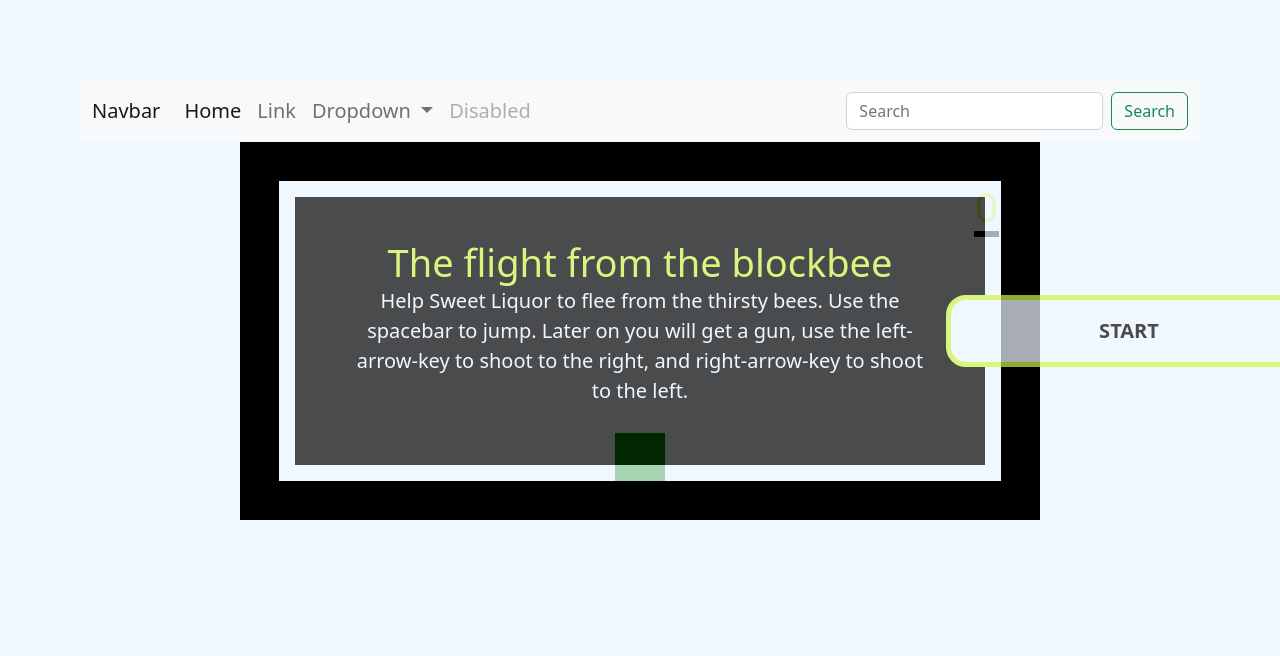
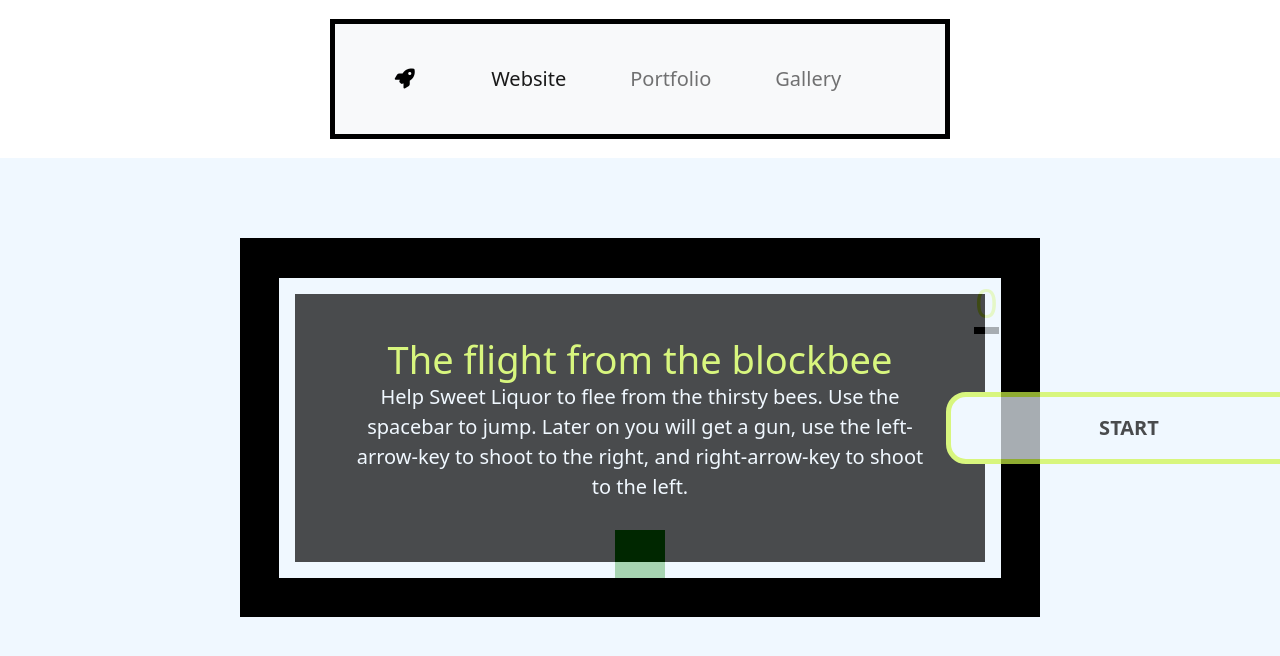
Before and after one commit to purplehippo911/VueGame, a website: page src/index.html in a window 1280 px wide. Shown: the top 656 px of the page. Drawn offline with nearby package versions, Linux system fonts and the light colour scheme; files that its build step writes are made by us from their sources.

Commit message:
made navbar✨

```diff
--- a/src/index.html
+++ b/src/index.html
@@ -7,49 +7,41 @@
     <title>VueGame</title>
     <link href="https://cdn.jsdelivr.net/npm/bootstrap@5.2.2/dist/css/bootstrap.min.css" rel="stylesheet" integrity="sha384-Zenh87qX5JnK2Jl0vWa8Ck2rdkQ2Bzep5IDxbcnCeuOxjzrPF/et3URy9Bv1WTRi" crossorigin="anonymous">
     <script src="https://cdn.jsdelivr.net/npm/bootstrap@5.2.2/dist/js/bootstrap.bundle.min.js" integrity="sha384-OERcA2EqjJCMA+/3y+gxIOqMEjwtxJY7qPCqsdltbNJuaOe923+mo//f6V8Qbsw3" crossorigin="anonymous"></script>
+    <script src="https://kit.fontawesome.com/ec1b54e658.js" crossorigin="anonymous"></script>
     <link rel="stylesheet" href="css/style.css" />
   </head>
   <body>
-
     <div id="app">
-      <main>
+      <header>
+        <div class="container row">
           <nav class="navbar navbar-expand-lg bg-light">
             <div class="container-fluid">
-            <a class="navbar-brand" href="#">Navbar</a>
+              <a class="logo" href="index.html">
+                <i class=""></i>
+              </a>
               <button class="navbar-toggler" type="button" data-bs-toggle="collapse" data-bs-target="#navbarSupportedContent" aria-controls="navbarSupportedContent" aria-expanded="false" aria-label="Toggle navigation">
                 <span class="navbar-toggler-icon"></span>
               </button>
               <div class="collapse navbar-collapse" id="navbarSupportedContent">
                 <ul class="navbar-nav me-auto mb-2 mb-lg-0">
                   <li class="nav-item">
-                  <a class="nav-link active" aria-current="page" href="#">Home</a>
+                    <a class="nav-link active" aria-current="page" href="https://purplehippo911.github.io/website/">Website</a>
                   </li>
                   <li class="nav-item">
-                  <a class="nav-link" href="#">Link</a>
-                </li>
-                <li class="nav-item dropdown">
-                  <a class="nav-link dropdown-toggle" href="#" role="button" data-bs-toggle="dropdown" aria-expanded="false">
-                    Dropdown
-                  </a>
-                  <ul class="dropdown-menu">
-                    <li><a class="dropdown-item" href="#">Action</a></li>
-                    <li><a class="dropdown-item" href="#">Another action</a></li>
-                    <li><hr class="dropdown-divider"></li>
-                    <li><a class="dropdown-item" href="#">Something else here</a></li>
-                  </ul>
+                    <a class="nav-link" href="https://purplehippo911.github.io/website/portfolio.html">Portfolio</a>
                   </li>
                   <li class="nav-item">
-                  <a class="nav-link disabled">Disabled</a>
+                    <a class="nav-link" href="https://purplehippo911.github.io/website/gallery.html">
+                      Gallery
+                    </a>
                   </li>
                 </ul>
-              <form class="d-flex" role="search">
-                <input class="form-control me-2" type="search" placeholder="Search" aria-label="Search">
-                <button class="btn btn-outline-success" type="submit">Search</button>
-              </form>
               </div>
             </div>
           </nav>
-
+        </div>
+        </header>
+      <main>
         <div class="container row">
           <section id="game" @keyup.space="playerJump">
             <div id="player" @click="playerJump" ref="player"></div>
--- a/src/sass/style.scss
+++ b/src/sass/style.scss
@@ -15,10 +15,6 @@ body {
     overflow-x:hidden;
 }
 
-#app {
-    padding:5rem;
-}
-
 .container {
     width:100%;
     max-width:800px;
@@ -28,13 +24,54 @@ body {
     border:20px solid $Black;
 }
 
+header {
+    width:100%;
+    margin-bottom:5rem;
+    .container {
+        width:100%;
+        max-width:1400px;
+        border:none;
+        background:white;
+        .navbar {
+            padding:2rem;
+            width:50%;
+            border:5px solid $Black;
+            .navbar-nav{
+                display:flex;
+                gap:3rem;
+                &:first-child {
+                    margin-left:auto;
+                }
+            }
+        }
+    }
+    .row {
+        display:flex;
+        justify-content:center;
+    }
+}
+
 h1 {
     font-size:1.9em;
     color:$Yellow;
     margin-bottom:0;
 }
+.logo {
+    width:10%;
+    margin:0 auto;
+    margin-left:auto;
+    text-decoration: none;
+    color:$Black;
+    text-align: center;
+}
 
-
+.logo::before {
+   content: "\f135";
+   font-family: "Font Awesome 5 Free";
+   font-style: normal;
+   font-weight: 900;
+   text-decoration: inherit;
+}
 
 .start-popup {
     width:100%;
```
Also changed, not shown: package.json (indentation only), 1 other file. Lines whose indentation alone changed are shown as unchanged.
